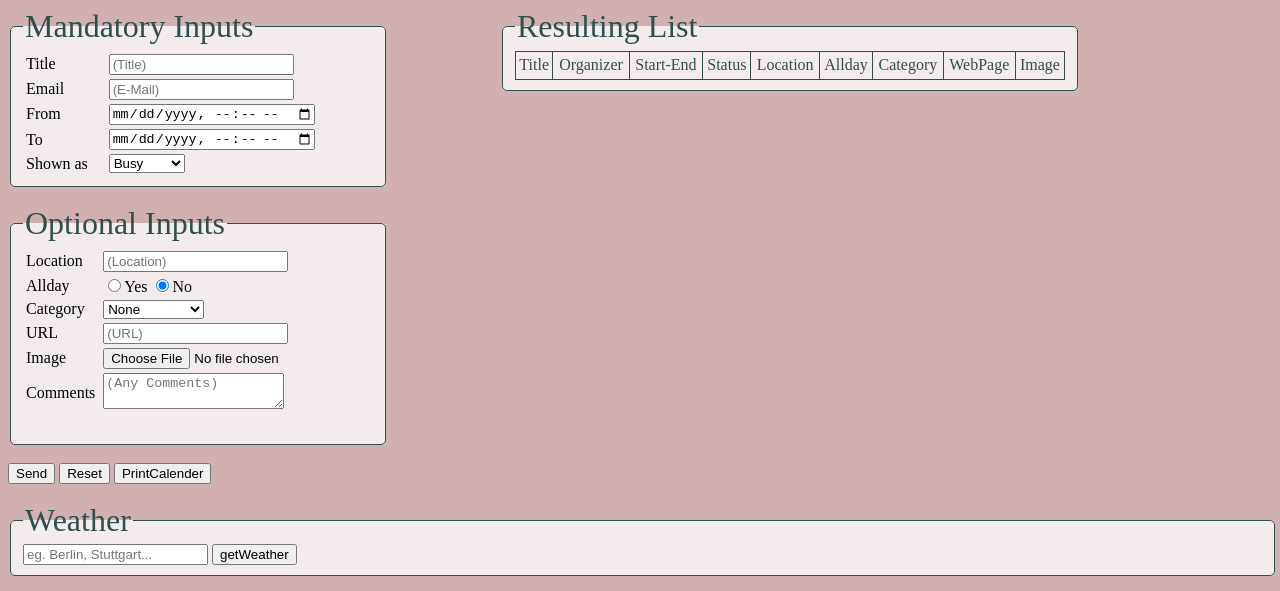
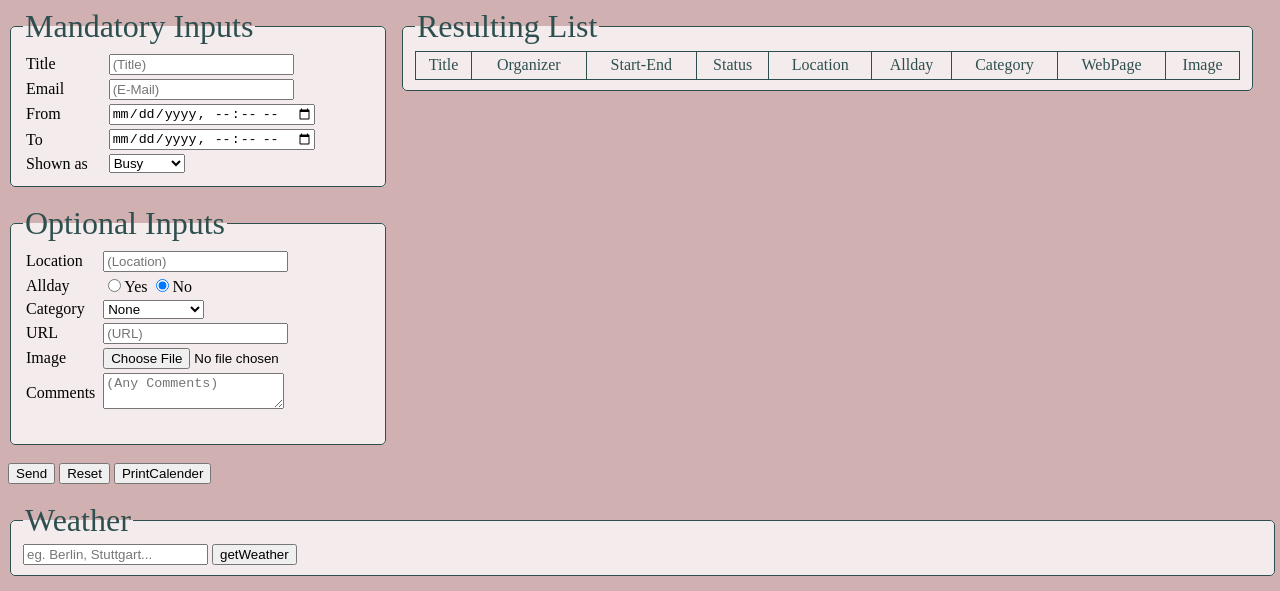
Before and after one commit to H4dMatter/WebEngineering, a plain HTML site: page index.html in a window 1280 px wide. Shown: the top 591 px of the page. Drawn offline with nearby package versions, Linux system fonts and the light colour scheme.

Commit message:
tablesize

```diff
--- a/css/main.css
+++ b/css/main.css
@@ -43,9 +43,9 @@
         }
 
     .Design {
-            width: 550px;
+            width: 825px;
             position: absolute;
-            left: 500px;
+            left: 400px;
             top: 8px;
         }
 
```
